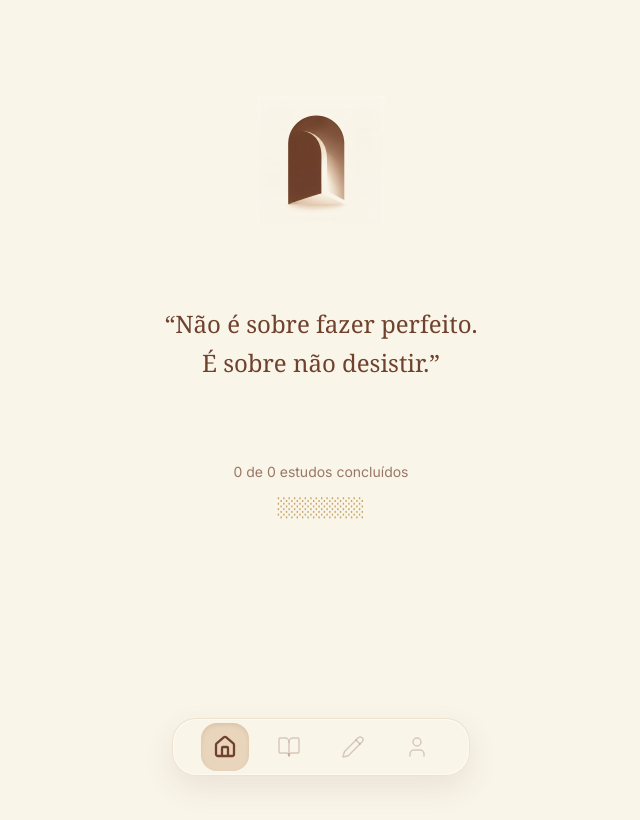
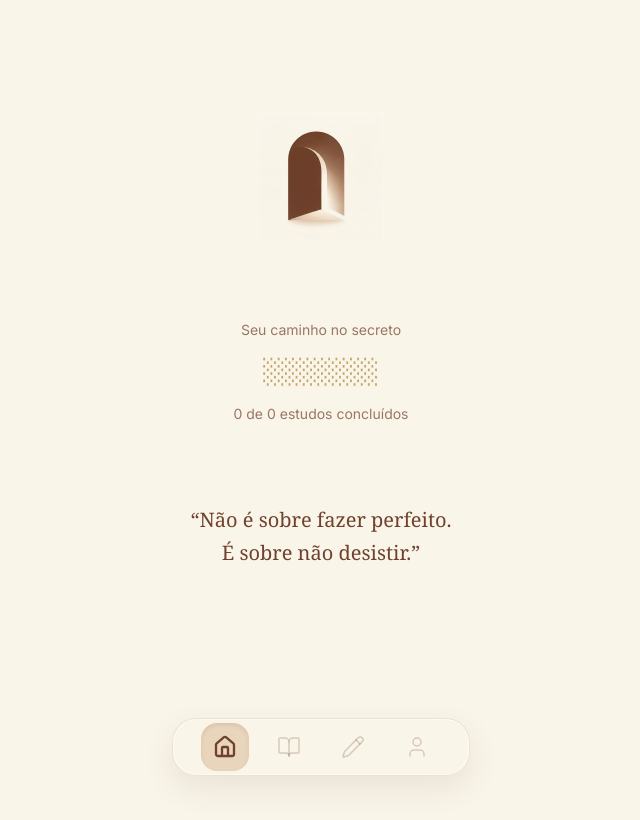
Before and after one commit to michelesannti/no-secreto, a Next.js app: page /hoje in a window 1280 px wide. Shown: the top 820 px of the page, without its empty margins (319-959 px from the left). Built offline with nearby package versions, Linux system fonts and the light colour scheme; no server answers; the database is empty; a web font is replaced by a local one.

Commit message:
portal intro + progresso destaque

```diff
--- /dev/null
+++ b/app/(app)/hoje/PortalIntro.tsx
@@ -0,0 +1,28 @@
+"use client";
+
+import { useEffect, useState } from "react";
+
+export default function PortalIntro({ children }: { children: React.ReactNode }) {
+  const [showPortal, setShowPortal] = useState(true);
+
+  useEffect(() => {
+    const timer = setTimeout(() => {
+      setShowPortal(false);
+    }, 1000);
+
+    return () => clearTimeout(timer);
+  }, []);
+
+  if (showPortal) {
+    return (
+      <div className="min-h-screen flex items-center justify-center bg-[#f9f5e9]">
+        <img
+          src="/logo.png"
+          className="h-40 animate-pulse"
+        />
+      </div>
+    );
+  }
+
+  return <>{children}</>;
+}
--- a/app/(app)/hoje/page.tsx
+++ b/app/(app)/hoje/page.tsx
@@ -1,4 +1,5 @@
 import { getSupabaseClient } from "@/lib/supabase";
+import PortalIntro from "./PortalIntro";
 
 export default async function HojePage() {
   const supabase = getSupabaseClient();
@@ -7,13 +8,11 @@ export default async function HojePage() {
     data: { user },
   } = await supabase.auth.getUser();
 
-  // buscar estudos
   const { data: estudos } = await supabase
     .from("estudos")
     .select("*")
     .order("ordem", { ascending: true });
 
-  // progresso da usuária
   const { data: progresso } = await supabase
     .from("progresso_usuario")
     .select("estudo_id")
@@ -37,11 +36,13 @@ export default async function HojePage() {
     "█".repeat(preenchidos) + "░".repeat(blocos - preenchidos);
 
   return (
-    <div className="min-h-screen bg-[#f9f5e9] pt-24 pb-40 text-[#70412d]">
+    <PortalIntro>
+
+      <div className="min-h-screen bg-[#f9f5e9] pt-28 pb-40 text-[#70412d]">
 
         <div className="max-w-2xl mx-auto px-8 text-center">
 
-        {/* LOGO GRANDE */}
+          {/* LOGO */}
           <div className="mb-20 flex justify-center">
 
             <img
@@ -52,28 +53,32 @@ export default async function HojePage() {
 
           </div>
 
-        {/* FRASE CENTRAL */}
+          {/* PROGRESSO EM DESTAQUE */}
           <div className="mb-20">
 
-          <p className="font-serif text-2xl leading-relaxed">
+            <p className="text-sm text-[#70412d]/70 mb-4">
+              Seu caminho no secreto
+            </p>
+
+            <p className="font-mono text-2xl text-[#C6A46A] mb-4">
+              {barra}
+            </p>
+
+            <p className="text-sm text-[#70412d]/70">
+              {concluidos} de {total} estudos concluídos
+            </p>
+
+          </div>
+
+          {/* FRASE */}
+          <div className="mb-20">
+
+            <p className="font-serif text-xl leading-relaxed">
 
               “Não é sobre fazer perfeito.
               <br />
               É sobre não desistir.”
 
-          </p>
-
-        </div>
-
-        {/* PROGRESSO */}
-        <div className="mb-20">
-
-          <p className="text-sm text-[#70412d]/70 mb-3">
-            {concluidos} de {total} estudos concluídos
-          </p>
-
-          <p className="font-mono text-lg text-[#C6A46A]">
-            {barra}
             </p>
 
           </div>
@@ -91,5 +96,7 @@ export default async function HojePage() {
         </div>
 
       </div>
+
+    </PortalIntro>
   );
 }
```
Lines whose indentation alone changed are shown as unchanged.
